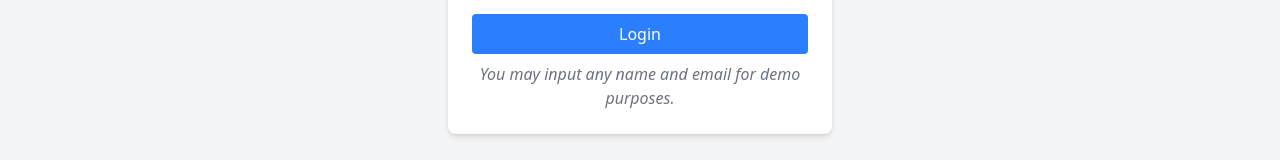
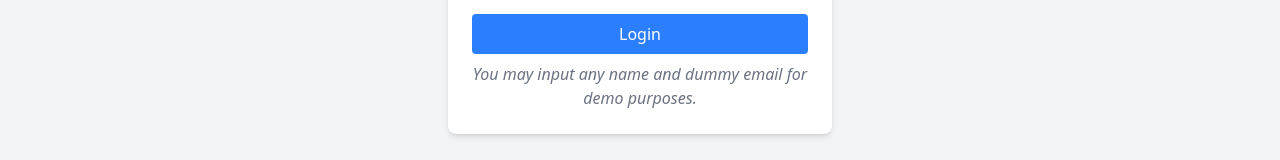
Before and after one commit to jackwhisler1/bark-buddy, a React (Vite) app in the folder bark-buddy-app/: page /login in a window 1280 px wide. Shown: the part 512-672 px from the top of the page. Built offline with nearby package versions, Linux system fonts and the light colour scheme.

Commit message:
dummy email

```diff
--- a/bark-buddy-app/src/components/Auth/Login.tsx
+++ b/bark-buddy-app/src/components/Auth/Login.tsx
@@ -59,7 +59,7 @@ const Login: React.FC<LoginProps> = ({ onLogin }) => {
         </form>
         {error && <p className="text-red-500 mt-2 text-center">{error}</p>}{" "}
         <p className="text-gray-500 mt-2 text-center italic">
-          You may input any name and email for demo purposes.
+          You may input any name and dummy email for demo purposes.
         </p>
       </div>
     </div>
```
